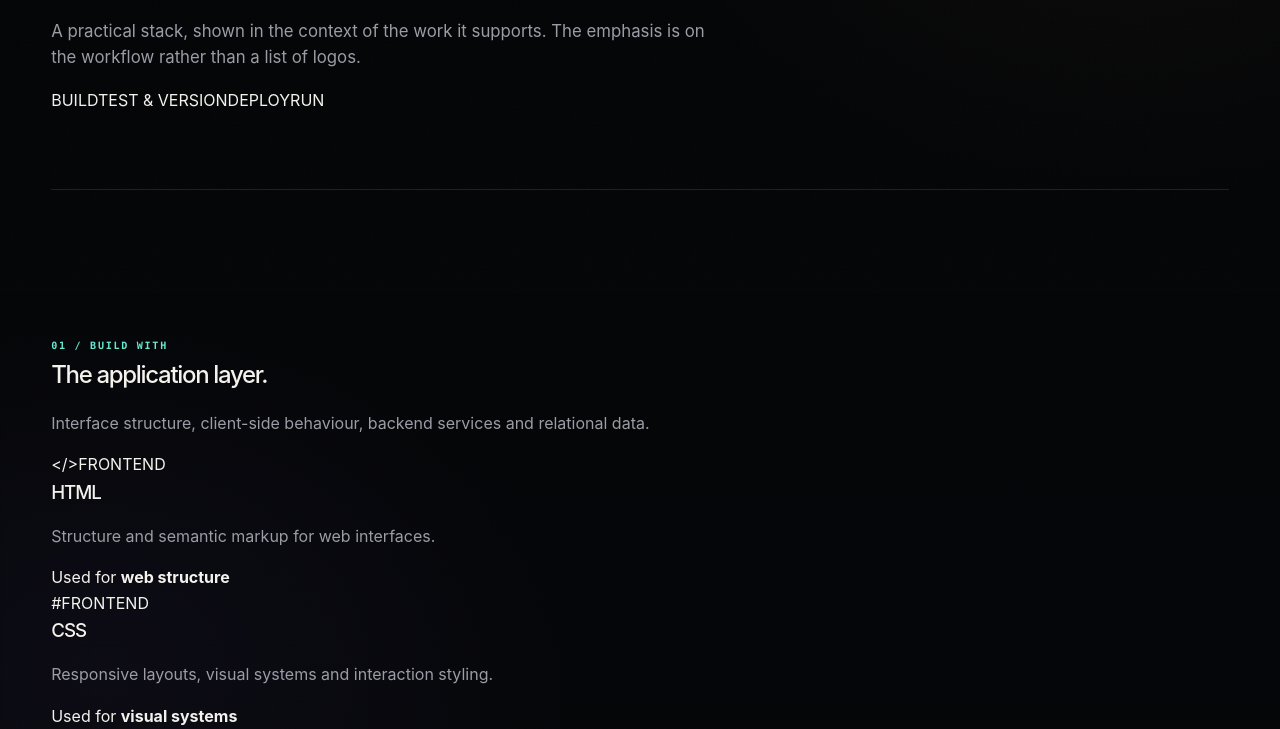
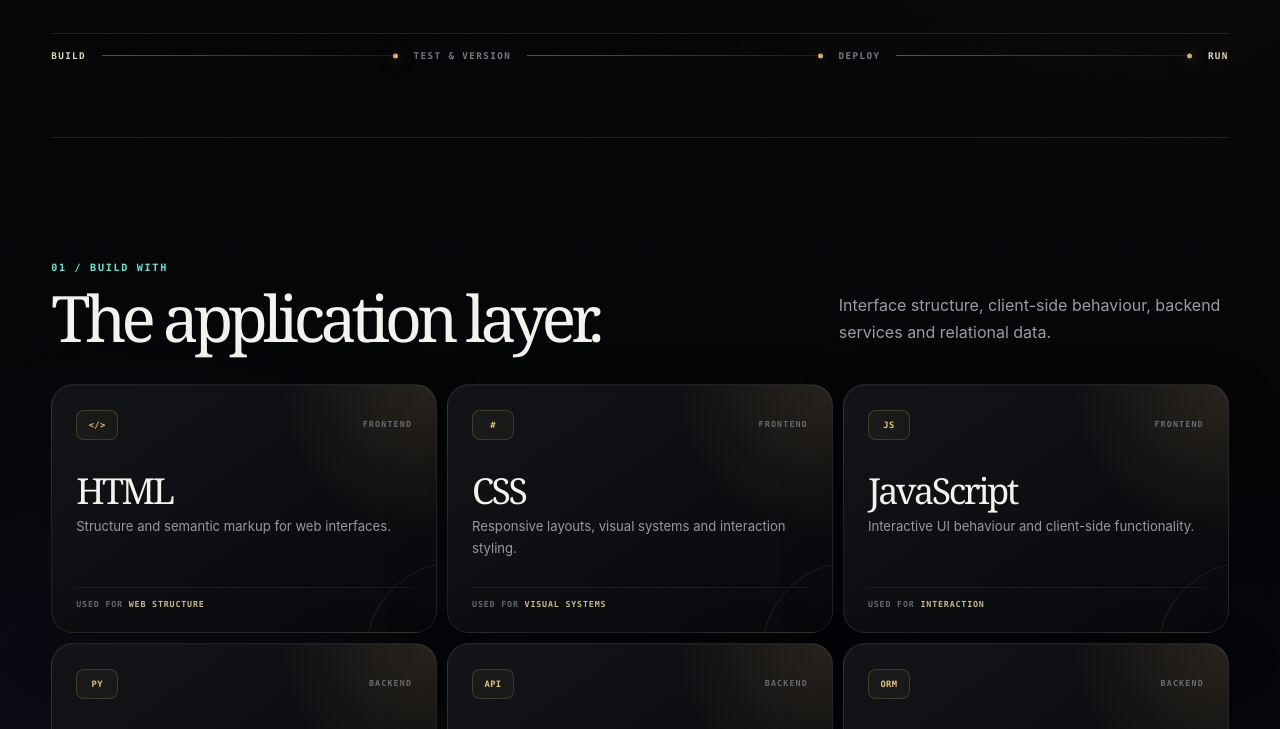
Before and after one commit to adarshkumar-s/adarsh-portfolio, a website: page public/stack/index.html in a window 1280 px wide. Shown: the part 507-1236 px from the top of the page. Drawn offline with Linux system fonts and the light colour scheme.

Commit message:
feat: load stack-specific visual layer

```diff
--- a/public/stack/index.html
+++ b/public/stack/index.html
@@ -12,6 +12,7 @@
 <link rel="icon" type="image/svg+xml" href="/assets/adarsh-a-favicon.svg" sizes="any">
 <link rel="apple-touch-icon" sizes="180x180" href="/assets/adarsh-a-favicon.svg">
 <link rel="stylesheet" href="/css/main.css">
+<link rel="stylesheet" href="/css/stack.css">
 </head>
 <body>
 <div id="site-nav"></div>
@@ -20,43 +21,36 @@
 <div class="stack-hero-grid"><div><span class="eyebrow">TECH STACK / INFRASTRUCTURE</span><h1>From build to<br><em>run.</em></h1></div><div class="stack-intro"><span class="stack-route">01 — 03</span><p>A practical stack, shown in the context of the work it supports. The emphasis is on the workflow rather than a list of logos.</p></div></div>
 <div class="stack-flow" aria-label="Application workflow: build, test and version, deploy, run"><span>BUILD</span><i aria-hidden="true"></i><span>TEST &amp; VERSION</span><i aria-hidden="true"></i><span>DEPLOY</span><i aria-hidden="true"></i><span>RUN</span></div>
 </header>
-
 <section class="section stack-section shell" aria-labelledby="build-title"><div class="stack-section-head"><div><span class="eyebrow">01 / BUILD WITH</span><h2 id="build-title">The application layer.</h2></div><p>Interface structure, client-side behaviour, backend services and relational data.</p></div>
 <div class="stack-grid stack-grid-build">
 <article class="stack-card" tabindex="0"><div class="stack-card-top"><span class="stack-mark">&lt;/&gt;</span><span class="stack-kind">FRONTEND</span></div><h3>HTML</h3><p>Structure and semantic markup for web interfaces.</p><span class="stack-used">Used for <b>web structure</b></span></article>
 <article class="stack-card" tabindex="0"><div class="stack-card-top"><span class="stack-mark">#</span><span class="stack-kind">FRONTEND</span></div><h3>CSS</h3><p>Responsive layouts, visual systems and interaction styling.</p><span class="stack-used">Used for <b>visual systems</b></span></article>
 <article class="stack-card" tabindex="0"><div class="stack-card-top"><span class="stack-mark">JS</span><span class="stack-kind">FRONTEND</span></div><h3>JavaScript</h3><p>Interactive UI behaviour and client-side functionality.</p><span class="stack-used">Used for <b>interaction</b></span></article>
-<article class="stack-card stack-card-wide" tabindex="0"><div class="stack-card-top"><span class="stack-mark">PY</span><span class="stack-kind">BACKEND</span></div><h3>Python</h3><p>Primary backend language for application development.</p><span class="stack-used">Used for <b>application logic</b></span></article>
-<article class="stack-card stack-card-wide" tabindex="0"><div class="stack-card-top"><span class="stack-mark">API</span><span class="stack-kind">BACKEND</span></div><h3>FastAPI</h3><p>Backend framework used for API and application development.</p><span class="stack-used">Used for <b>backend APIs</b></span></article>
-<article class="stack-card stack-card-wide" tabindex="0"><div class="stack-card-top"><span class="stack-mark">ORM</span><span class="stack-kind">BACKEND</span></div><h3>SQLAlchemy</h3><p>Database ORM used with the backend.</p><span class="stack-used">Used for <b>data access</b></span></article>
+<article class="stack-card" tabindex="0"><div class="stack-card-top"><span class="stack-mark">PY</span><span class="stack-kind">BACKEND</span></div><h3>Python</h3><p>Primary backend language for application development.</p><span class="stack-used">Used for <b>application logic</b></span></article>
+<article class="stack-card" tabindex="0"><div class="stack-card-top"><span class="stack-mark">API</span><span class="stack-kind">BACKEND</span></div><h3>FastAPI</h3><p>Backend framework used for API and application development.</p><span class="stack-used">Used for <b>backend APIs</b></span></article>
+<article class="stack-card" tabindex="0"><div class="stack-card-top"><span class="stack-mark">ORM</span><span class="stack-kind">BACKEND</span></div><h3>SQLAlchemy</h3><p>Database ORM used with the backend.</p><span class="stack-used">Used for <b>data access</b></span></article>
 <article class="stack-card" tabindex="0"><div class="stack-card-top"><span class="stack-mark">PG</span><span class="stack-kind">DATABASE</span></div><h3>PostgreSQL</h3><p>Relational database used for production application data.</p><span class="stack-used">Used for <b>relational data</b></span></article>
 <article class="stack-card" tabindex="0"><div class="stack-card-top"><span class="stack-mark">SQ</span><span class="stack-kind">DATABASE</span></div><h3>SQLite</h3><p>Lightweight database used for local development.</p><span class="stack-used">Used for <b>local data</b></span></article>
 </div></section>
-
 <section class="stack-transition" aria-hidden="true"><div class="shell"><span>BUILD</span><b>↓</b><span>TEST</span></div></section>
-
 <section class="section stack-section stack-section-test shell" aria-labelledby="test-title"><div class="stack-section-head"><div><span class="eyebrow">02 / TEST &amp; DEVELOP</span><h2 id="test-title">Make changes traceable.</h2></div><p>API checks and source-control workflow keep the build repeatable and visible.</p></div>
 <div class="stack-grid stack-grid-test">
 <article class="stack-card" tabindex="0"><div class="stack-card-top"><span class="stack-mark">POST</span><span class="stack-kind">API</span></div><h3>Postman</h3><p>Used to test and validate API endpoints and request/response behaviour.</p><span class="stack-used">Used for <b>API validation</b></span></article>
 <article class="stack-card" tabindex="0"><div class="stack-card-top"><span class="stack-mark">GIT</span><span class="stack-kind">VERSION CONTROL</span></div><h3>Git</h3><p>Version control for tracking development changes.</p><span class="stack-used">Used for <b>change history</b></span></article>
 <article class="stack-card" tabindex="0"><div class="stack-card-top"><span class="stack-mark">GH</span><span class="stack-kind">SOURCE HOSTING</span></div><h3>GitHub</h3><p>Repository hosting and source control workflow.</p><span class="stack-used">Used for <b>repositories</b></span></article>
 </div></section>
-
 <section class="stack-transition" aria-hidden="true"><div class="shell"><span>TEST &amp; VERSION</span><b>↓</b><span>DEPLOY</span></div></section>
-
 <section class="section stack-section stack-section-deploy shell" aria-labelledby="deploy-title"><div class="stack-section-head"><div><span class="eyebrow">03 / DEPLOY &amp; INFRASTRUCTURE</span><h2 id="deploy-title">Where the build runs.</h2></div><p>Hosting and database infrastructure sit at the final hand-off from source to a running application.</p></div>
 <div class="stack-grid stack-grid-deploy">
 <article class="stack-card stack-card-service" tabindex="0"><div class="stack-card-top"><span class="stack-mark">R</span><span class="stack-kind">DEPLOYMENT</span></div><h3>Render</h3><p>Used to deploy and run the Anshika Studio backend/application.</p><span class="stack-used">Service <b>application hosting</b></span></article>
 <article class="stack-card stack-card-service" tabindex="0"><div class="stack-card-top"><span class="stack-mark">V</span><span class="stack-kind">DEPLOYMENT</span></div><h3>Vercel</h3><p>Used to deploy the portfolio web experience.</p><span class="stack-used">Service <b>web hosting</b></span></article>
 <article class="stack-card stack-card-service" tabindex="0"><div class="stack-card-top"><span class="stack-mark">N</span><span class="stack-kind">DATABASE INFRASTRUCTURE</span></div><h3>Neon</h3><p>Hosted PostgreSQL infrastructure used for production database storage.</p><span class="stack-used">Service <b>hosted PostgreSQL</b></span></article>
 </div></section>
-
 <section class="section stack-workflows shell" aria-labelledby="workflow-title"><div class="stack-section-head workflow-heading"><div><span class="eyebrow">WHERE THE STACK COMES TOGETHER</span><h2 id="workflow-title">Two real project paths.</h2></div><p>The tools above become useful when they connect to an actual application lifecycle.</p></div>
 <div class="workflow-list">
 <article class="workflow-card"><div class="workflow-meta"><span class="eyebrow">PROJECT / ANSHIKA STUDIO</span><a class="text-link" href="/projects/anshika-studio">Case study →</a></div><h3>Anshika Studio</h3><div class="workflow-line" aria-label="Anshika Studio workflow"><span>Python</span><b>→</b><span>FastAPI</span><b>→</b><span>SQLAlchemy</span><b>→</b><span>PostgreSQL / Neon</span><b>→</b><span>Render</span></div><div class="workflow-support"><span>Postman</span><i aria-hidden="true"></i><span>API checks</span><span class="workflow-separator">•</span><span>Git / GitHub</span><i aria-hidden="true"></i><span>version history</span></div></article>
 <article class="workflow-card workflow-card-portfolio"><div class="workflow-meta"><span class="eyebrow">PROJECT / PORTFOLIO</span><a class="text-link" href="/">Open site →</a></div><h3>Portfolio</h3><div class="workflow-line" aria-label="Portfolio workflow"><span>HTML</span><b>→</b><span>CSS</span><b>→</b><span>JavaScript</span><b>→</b><span>Git / GitHub</span><b>→</b><span>Vercel</span></div><div class="workflow-support"><span>Current portfolio</span><i aria-hidden="true"></i><span>static web experience</span></div></article>
 </div></section>
-
 <section class="stack-run-band" aria-label="Lifecycle conclusion"><div class="shell stack-run-inner"><div><span class="eyebrow">BUILD → TEST → DEPLOY → RUN</span><h2>The stack is a workflow, not a checklist.</h2></div><a class="button button-primary" href="/projects">See the work ↗</a></div></section>
 </main>
 <div id="site-footer"></div>
```
